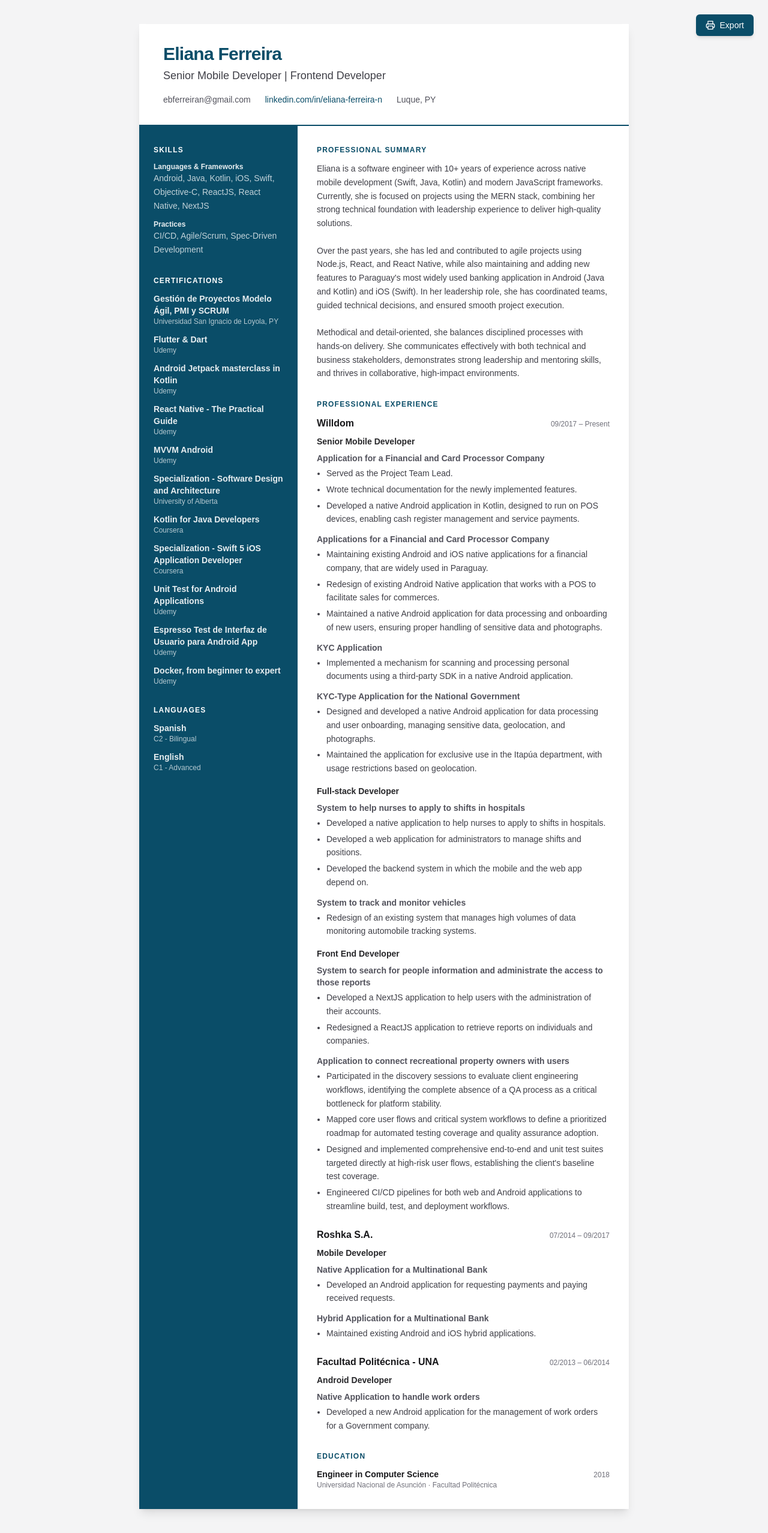
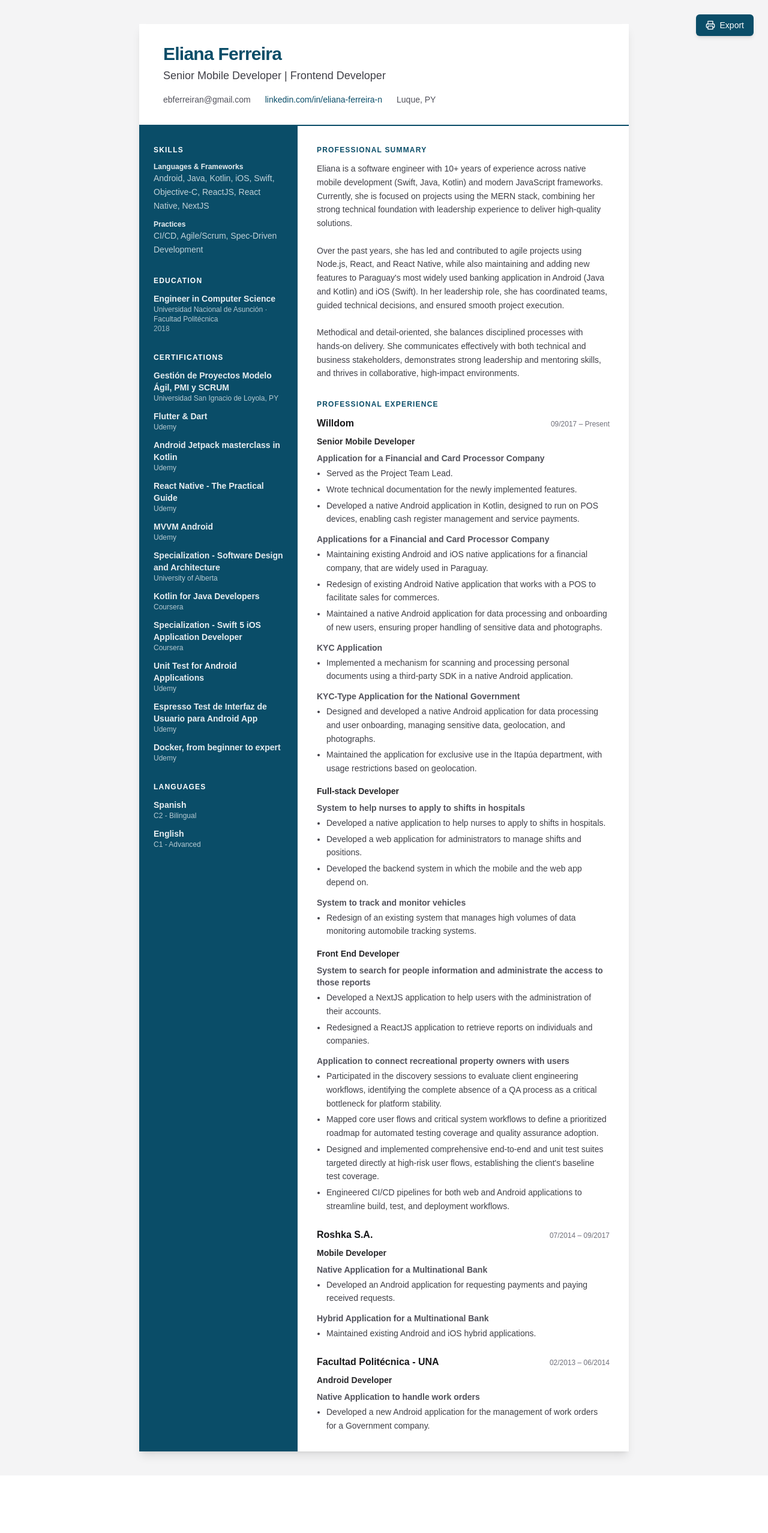
Before and after one commit to elianaferreira/resume, a Next.js app: page / in a window 1280 px wide. Shown: the whole page at 60% size. After the commit the page ends 2460 px from the top, so only its background shows below. Built offline with nearby package versions, Linux system fonts and the light colour scheme.

Commit message:
[refactor] - Moved the Education section at the left side

```diff
--- a/components/resume/Resume.tsx
+++ b/components/resume/Resume.tsx
@@ -14,6 +14,7 @@ export function Resume() {
       <div className="flex flex-1">
         <aside className="flex w-[2.75in] flex-col gap-8 bg-primary px-6 py-8 print:box-decoration-clone print:px-5 print:py-5">
           <Skills />
+          <Education />
           <Certifications />
           <Languages />
         </aside>
@@ -21,7 +22,6 @@ export function Resume() {
         <main className="flex flex-1 flex-col gap-8 px-8 py-8 print:box-decoration-clone print:px-6 print:py-5">
           <Summary />
           <Experience />
-          <Education />
         </main>
       </div>
     </div>
--- a/components/resume/sections/education/Education.tsx
+++ b/components/resume/sections/education/Education.tsx
@@ -4,20 +4,18 @@ import { educationData } from "./data";
 export function Education() {
   return (
     <section>
-      <SectionHeading>Education</SectionHeading>
+      <SectionHeading variant="inverted">Education</SectionHeading>
 
       <div className="flex flex-col gap-3">
         {educationData.map((entry) => (
           <div key={entry.degree} className="print:break-inside-avoid">
-            <div className="flex flex-wrap items-baseline justify-between gap-x-3">
-              <h3 className="text-sm font-semibold text-zinc-900">
-                {entry.degree}
-              </h3>
-              <span className="text-xs text-zinc-500">{entry.year}</span>
-            </div>
-            <p className="text-xs text-zinc-500">
+            <h3 className="text-sm font-semibold text-white/90">
+              {entry.degree}
+            </h3>
+            <p className="text-xs text-white/70">
               {entry.university} &middot; {entry.college}
             </p>
+            <p className="text-xs text-white/60">{entry.year}</p>
           </div>
         ))}
       </div>
```
